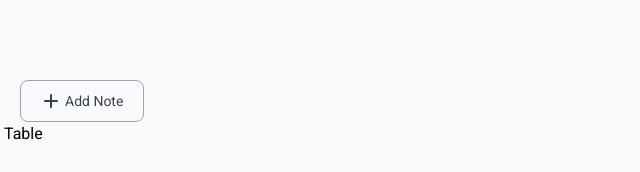
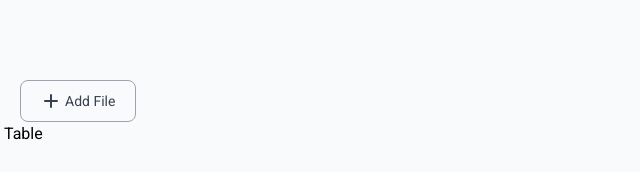
Before and after one commit to KennyMwendwaX/nextjs-cloudinary-fileupload, a Next.js app: page /upload in a window 1280 px wide. Shown: the top 172 px of the page, without its empty margins (0-640 px from the left). Built offline with nearby package versions, Linux system fonts and the light colour scheme.

Commit message:
Finished the AddFile UI

```diff
--- a/components/AddFile.tsx
+++ b/components/AddFile.tsx
@@ -47,7 +47,7 @@ export default function AddFile() {
         onClick={handleModalToggle}
         className="mb-4 flex items-center rounded-lg border border-gray-400 bg-transparent px-5 py-2.5 text-sm font-medium text-gray-700 hover:border-gray-800 hover:bg-gray-800 hover:text-gray-100 focus:z-10 focus:outline-none focus:ring-4 focus:ring-gray-200">
         <HiPlus className="mr-1 h-5 w-5" />
-        Add Note
+        Add File
       </button>
 
       {/* Modal */}
@@ -61,7 +61,9 @@ export default function AddFile() {
           <div className="relative w-full max-w-2xl rounded-lg bg-white p-4 shadow sm:p-5">
             {/* Modal header */}
             <div className="mb-4 flex items-center justify-between rounded-t border-b pb-4 sm:mb-5">
-              <h3 className="text-lg font-semibold text-gray-900">Add Note</h3>
+              <h3 className="text-lg font-semibold text-gray-900">
+                Upload File
+              </h3>
               <button
                 type="button"
                 onClick={handleModalToggle}
@@ -73,10 +75,11 @@ export default function AddFile() {
             </div>
             {/* Modal body */}
             <div>
+              <div>
                 <div className="mb-1 text-sm font-medium">Upload File</div>
                 <input
                   type="file"
-                className="text-grey-500 w-full cursor-pointer rounded-lg border-2 border-gray-900 bg-gray-100 pr-20 text-sm file:mr-5 file:border-0 file:bg-gray-900
+                  className="text-grey-500 w-full cursor-pointer rounded-lg border-2 border-gray-900 bg-gray-50 pr-20 text-sm file:mr-5 file:border-0 file:bg-gray-900
              file:px-6 file:py-2 file:text-sm file:font-medium file:text-white hover:file:cursor-pointer"
                   onChange={handleFileChange}
                 />
@@ -84,6 +87,15 @@ export default function AddFile() {
                   IMG, DOCX, PDF or mp3 (MAX. 800x800px).
                 </p>
               </div>
+
+              <button
+                onClick={handleUpload}
+                disabled={uploading}
+                style={{ opacity: uploading ? ".5" : "1" }}
+                className="mt-4 w-32 rounded bg-red-600 py-2 text-center text-white">
+                {uploading ? "Uploading.." : "Upload"}
+              </button>
+            </div>
           </div>
         </div>
       )}
--- a/styles/globals.css
+++ b/styles/globals.css
@@ -633,6 +633,10 @@ video {
   margin-top: 0.25rem;
 }
 
+.mt-4 {
+  margin-top: 1rem;
+}
+
 .block {
   display: block;
 }
```
Lines whose indentation alone changed are shown as unchanged.
